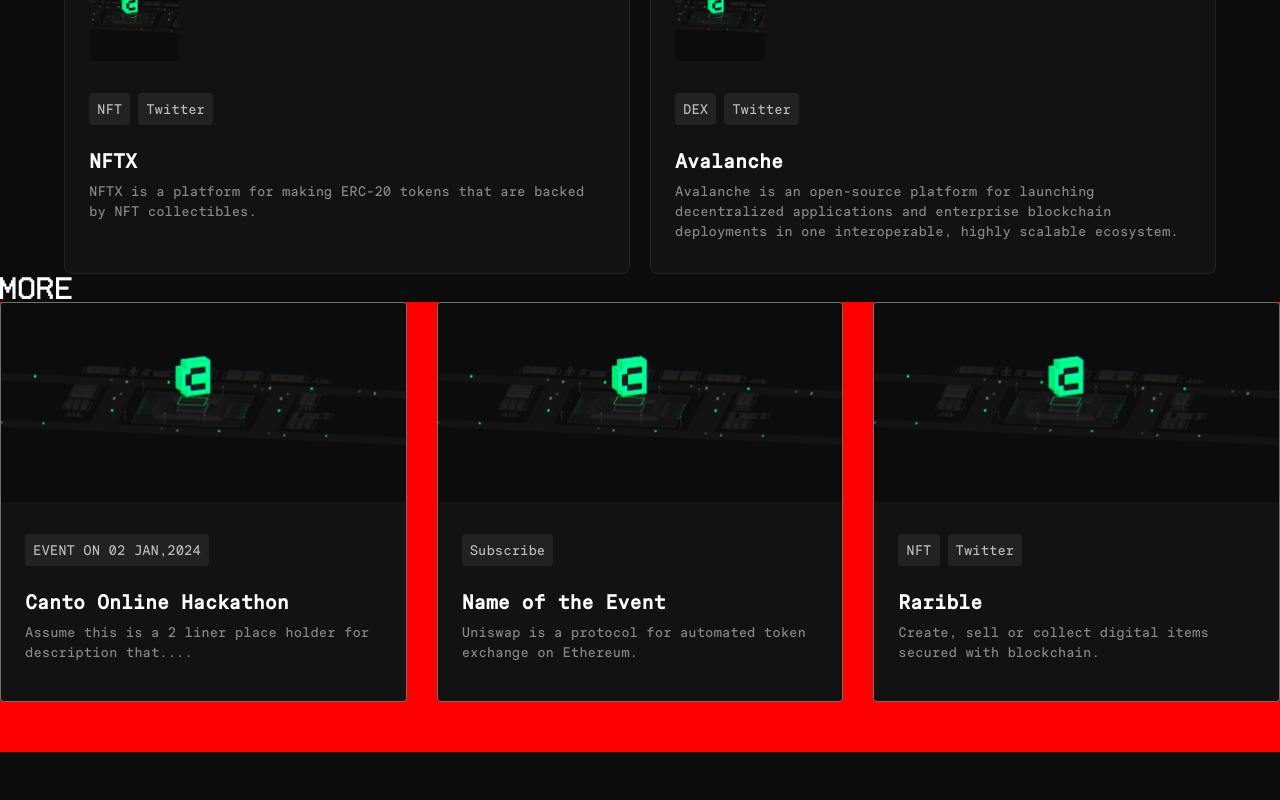
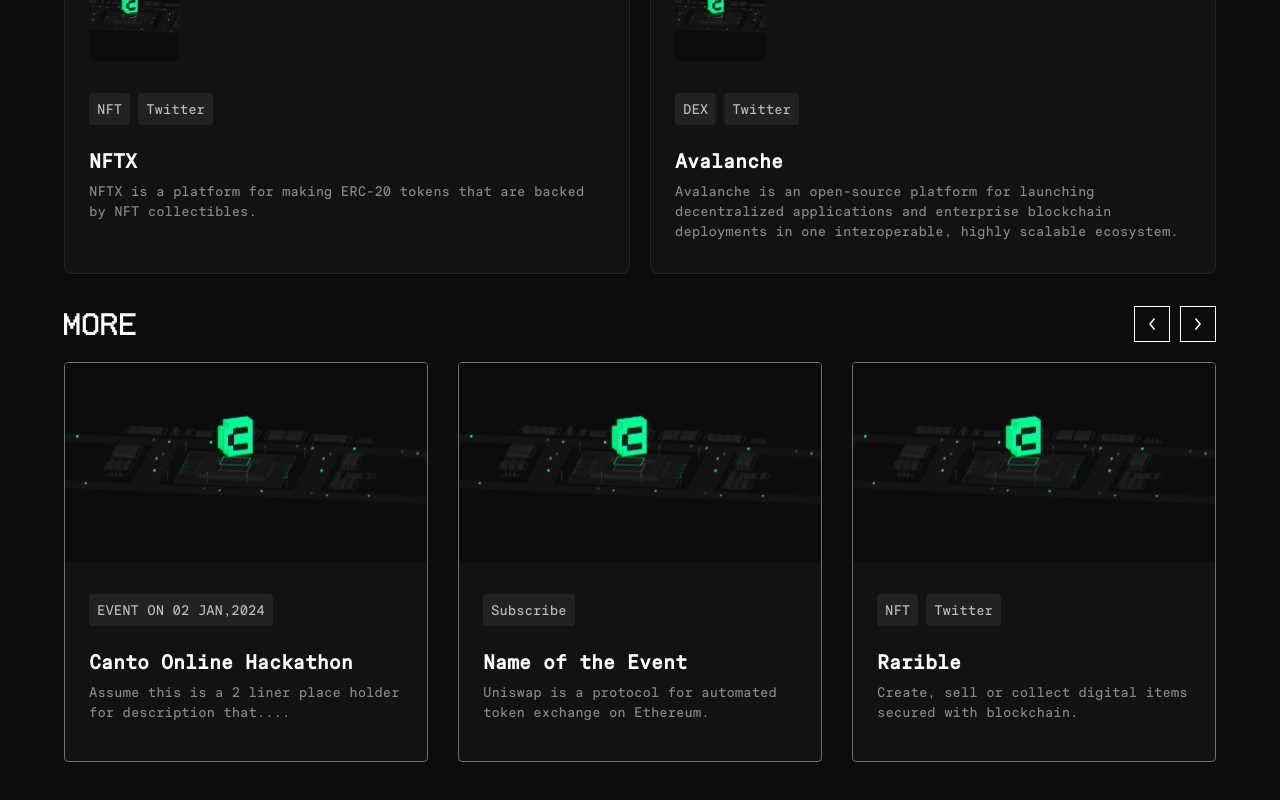
Before and after one commit to Plex-Engineer/canto-explore, a Next.js app: page / in a window 1280 px wide. Shown: the part 3922-4722 px from the top of the page. Built offline with nearby package versions, Linux system fonts and the light colour scheme.

Commit message:
Add responsive styling and navigation buttons to MoreSection component

```diff
--- a/app/page.module.css
+++ b/app/page.module.css
@@ -3,4 +3,5 @@
     grid-template-rows: 84px calc(100dvh - 84px) 800px 1fr 700px 200px;
     background-color: var(--bg-color);
     min-height: 100dvh;
+    width: 100%;
 }
--- a/sections/hero.tsx
+++ b/sections/hero.tsx
@@ -32,7 +32,7 @@ const HeroSection = () => {
           className={styles.image}
         /> */}
       </section>
-      {/* <Spline scene="https://prod.spline.design/UWoeqiir20o49Dah/scene.splinecode" /> */}
+      {/* <Spline scene="https://prod.spline.design/RrV6tZK20FklvAHq/scene.splinecode" /> */}
     </div>
   );
 };
--- a/sections/more/more.module.scss
+++ b/sections/more/more.module.scss
@@ -1,3 +1,28 @@
 .container {
   height: 400px;
+  padding: 2rem;
+  margin-inline: 32px;
+
+  button {
+    display: flex;
+    width: 36px;
+    height: 36px;
+    padding: 16px;
+    justify-content: center;
+    align-items: center;
+    border: 1px solid #fff;
+    background-color: transparent;
+
+    &:hover {
+      background-color: #f5f5f534;
+      cursor: pointer;
+    }
+  }
 }
+
+.row {
+  display: flex;
+  flex-direction: row;
+  justify-content: space-between;
+  align-items: center;
+}
--- a/sections/more/moreSection.tsx
+++ b/sections/more/moreSection.tsx
@@ -3,27 +3,62 @@
 import HighlightCard, { CardProps } from "@/components/cards/highlightCard";
 import styles from "./more.module.scss";
 // Import Swiper React components
-import { Swiper, SwiperSlide } from "swiper/react";
+import { Swiper, SwiperSlide, useSwiper } from "swiper/react";
 
 // Import Swiper styles
 import "swiper/scss";
 
+import "swiper/scss/pagination";
+import "swiper/scss/navigation";
+import { Navigation } from "swiper/modules";
+import { useRef } from "react";
+import Image from "next/image";
+
 const MoreSection = (articles: { items: CardProps[] }) => {
+  const swiperRef = useRef<any>();
   return (
     <div className={styles.container}>
-      <h2>More</h2>
+      <div>
+        <div className={styles.row}>
+          <h2>More</h2>
+          <div
+            className={styles.row}
+            style={{
+              gap: "10px",
+            }}
+          >
+            <button
+              onClick={() => {
+                swiperRef.current.slidePrev();
+              }}
+            >
+              <Image src="/left.svg" alt="left" width={12} height={12} />
+            </button>
+            <button
+              onClick={() => {
+                swiperRef.current.slideNext();
+              }}
+            >
+              <Image src="/right.svg" alt="right" width={12} height={12} />
+            </button>
+          </div>
+        </div>
+      </div>
       <section
         style={{
-          width: "100vw",
           height: "450px",
-          background: "red",
+          marginTop: "20px",
+          width: "calc(100vw - 8rem)",
         }}
       >
         <Swiper
+          onSwiper={(swiper) => {
+            swiperRef.current = swiper;
+          }}
           slidesPerView={3}
-          pagination={{ clickable: true }}
           className={styles.swiper}
           spaceBetween={30}
+          modules={[Navigation]}
         >
           {articles.items.map((item, index) => (
             <SwiperSlide
```
Also changed, not shown: public/left.svg (added), public/right.svg (added).
